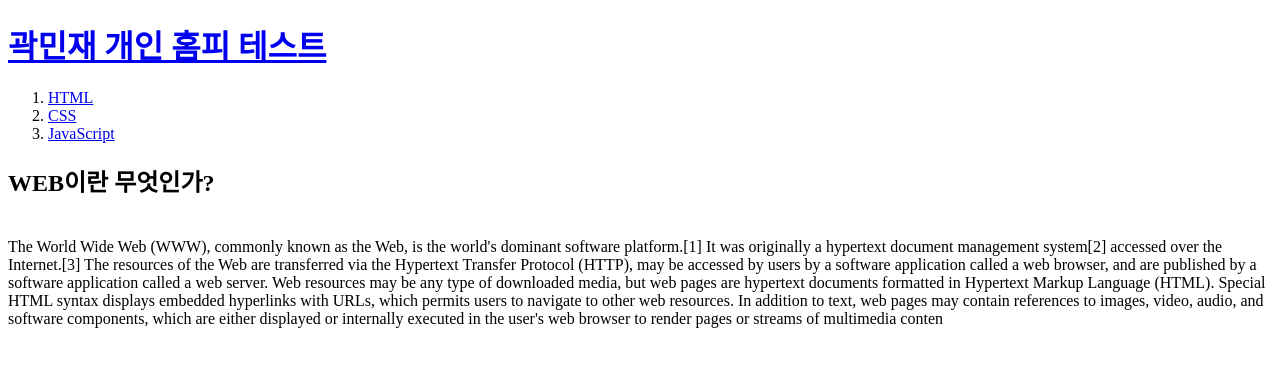
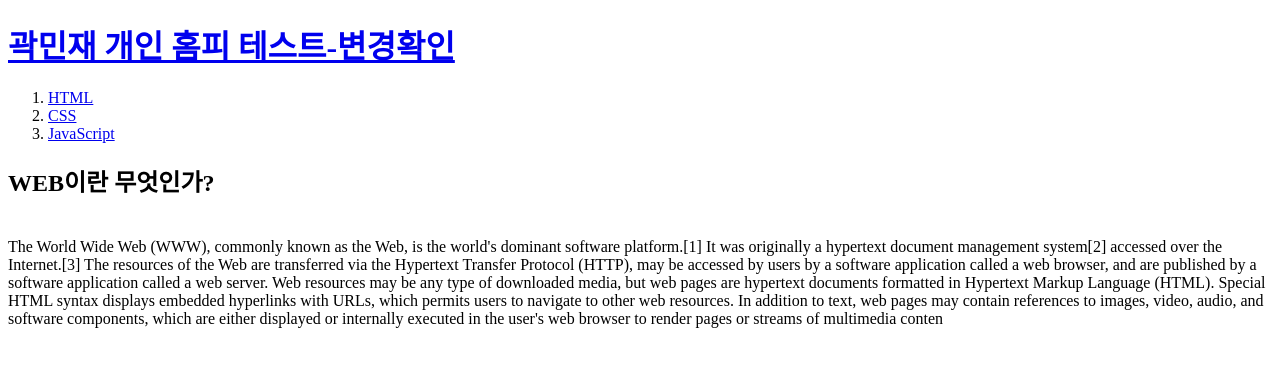
Before and after one commit to MINJAE1212/html_work_busanit501, a plain HTML site: page index.html in a window 1280 px wide. Drawn offline with Linux system fonts and the light colour scheme.

Commit message:
개인 홈페이지 배포 후, 파일 변경 테스트

```diff
--- a/index.html
+++ b/index.html
@@ -8,7 +8,7 @@
  <meta charset="utf-8">
  </head>
  <body>
- <h1><a href="index.html">곽민재 개인 홈피 테스트</a></h1>
+ <h1><a href="index.html">곽민재 개인 홈피 테스트-변경확인</a></h1>
  <ol>
  <li><a href="1.html">HTML</a></li>
  <li><a href="2.html">CSS</a></li>
```
